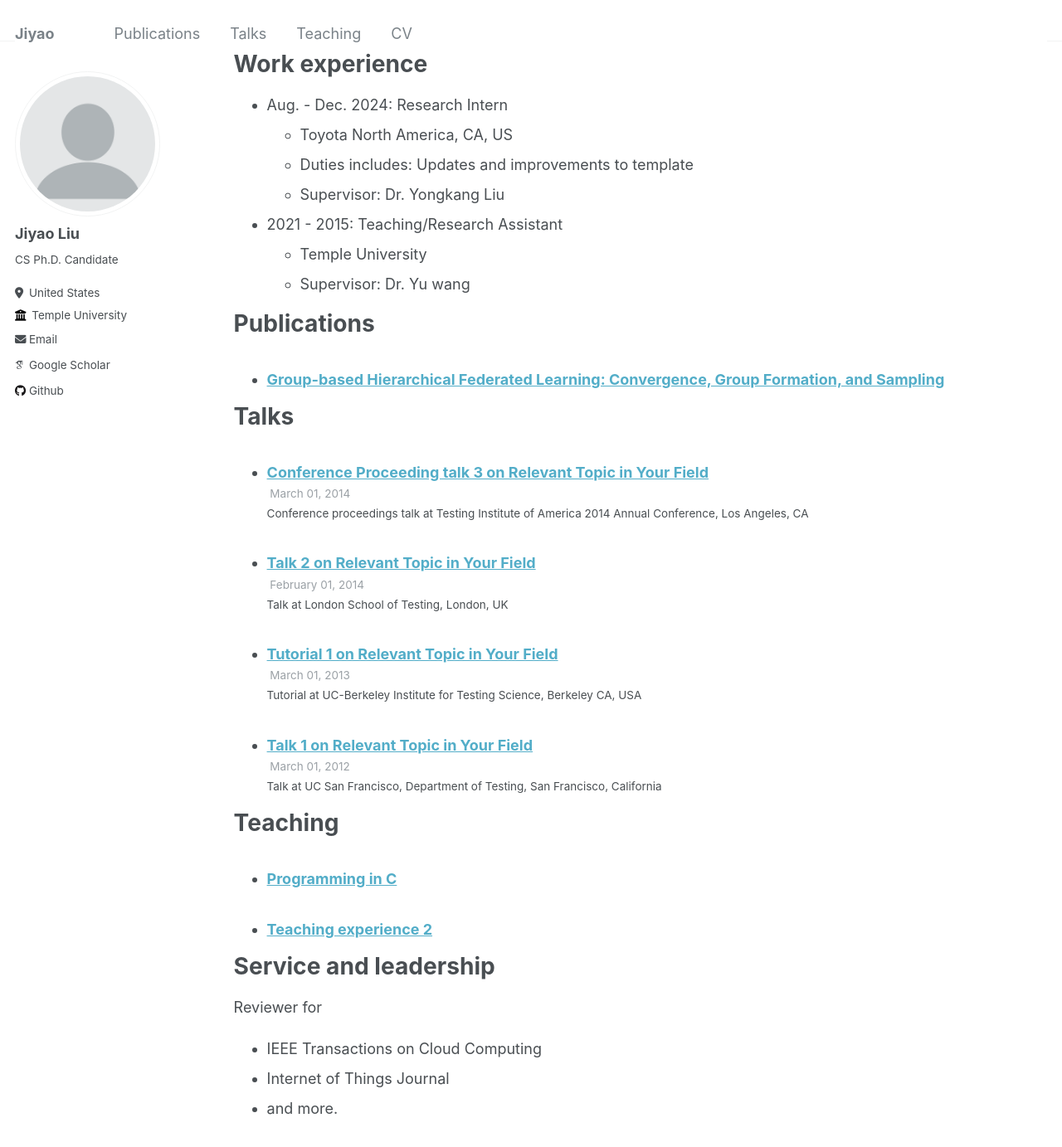
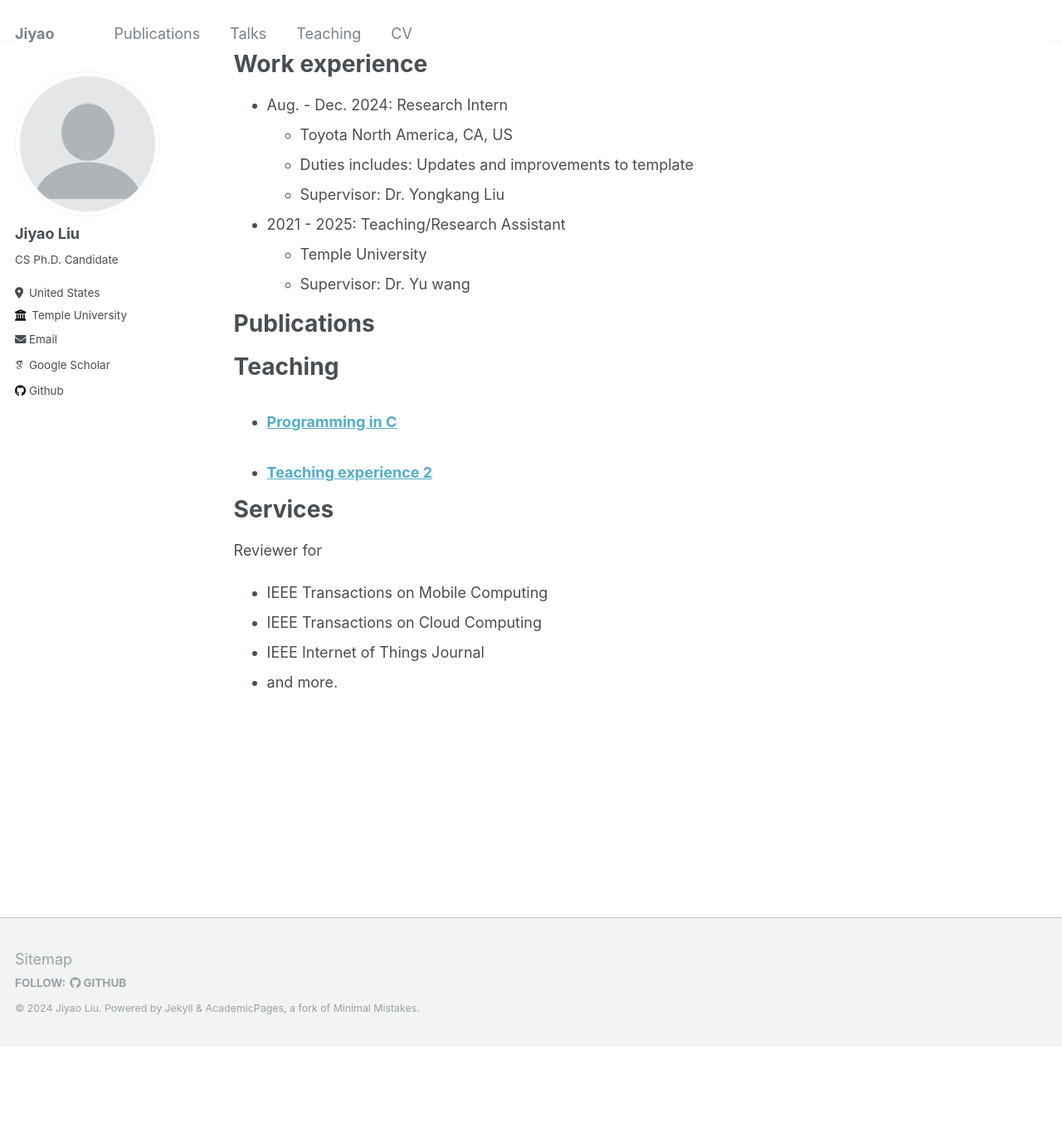
Before and after one commit to Jiyao17/Jiyao17.github.io-backup, a Jekyll site: the page built from _pages/cv.md, in a window 1280 px wide and 1400 px high, scrolled down 236 px. Shown: the top 1383 px of the window at 83% size. Built offline with Jekyll 4.4.1, drawn with Linux system fonts in a browser that asks for light colours; some web fonts are replaced; a file with an impossible date is left out; after the commit the page ends 1497 px from its top, so only the background shows below that.

Commit message:
update talks and teaching

```diff
--- a/_pages/cv.md
+++ b/_pages/cv.md
@@ -22,7 +22,7 @@ Work experience
   * Duties includes: Updates and improvements to template
   * Supervisor: Dr. Yongkang Liu
 
-* 2021 - 2015: Teaching/Research Assistant
+* 2021 - 2025: Teaching/Research Assistant
   * Temple University
   * Supervisor: Dr. Yu wang
 
@@ -33,11 +33,11 @@ Publications
     {% include archive-single-cv.html %}
   {% endfor %}</ul>
 
-Talks
+<!-- Talks
 ======
   <ul>{% for post in site.talks reversed %}
     {% include archive-single-talk-cv.html  %}
-  {% endfor %}</ul>
+  {% endfor %}</ul> -->
 
 Teaching
 ======
@@ -45,9 +45,10 @@ Teaching
     {% include archive-single-cv.html %}
   {% endfor %}</ul>
 
-Service and leadership
+Services
 ======
 Reviewer for
+  * IEEE Transactions on Mobile Computing
   * IEEE Transactions on Cloud Computing
-  * Internet of Things Journal
+  * IEEE Internet of Things Journal
   * and more.
--- a/_talks/2012-03-01-talk-1.md
+++ /dev/null
@@ -1,11 +0,0 @@
----
-title: "Talk 1 on Relevant Topic in Your Field"
-collection: talks
-type: "Talk"
-permalink: /talks/2012-03-01-talk-1
-venue: "UC San Francisco, Department of Testing"
-date: 2012-03-01
-location: "San Francisco, California"
----
-
-This is a description of your talk, which is a markdown files that can be all markdown-ified like any other post. Yay markdown!
--- a/_talks/2013-03-01-tutorial-1.md
+++ /dev/null
@@ -1,13 +0,0 @@
----
-title: "Tutorial 1 on Relevant Topic in Your Field"
-collection: talks
-type: "Tutorial"
-permalink: /talks/2013-03-01-tutorial-1
-venue: "UC-Berkeley Institute for Testing Science"
-date: 2013-03-01
-location: "Berkeley CA, USA"
----
-
-[More information here](http://exampleurl.com)
-
-This is a description of your tutorial, note the different field in type. This is a markdown files that can be all markdown-ified like any other post. Yay markdown!
--- a/_talks/2014-02-01-talk-2.md
+++ /dev/null
@@ -1,13 +0,0 @@
----
-title: "Talk 2 on Relevant Topic in Your Field"
-collection: talks
-type: "Talk"
-permalink: /talks/2014-02-01-talk-2
-venue: "London School of Testing"
-date: 2014-02-01
-location: "London, UK"
----
-
-[More information here](http://example2.com)
-
-This is a description of your talk, which is a markdown files that can be all markdown-ified like any other post. Yay markdown!
--- a/_talks/2014-03-01-talk-3.md
+++ /dev/null
@@ -1,11 +0,0 @@
----
-title: "Conference Proceeding talk 3 on Relevant Topic in Your Field"
-collection: talks
-type: "Conference proceedings talk"
-permalink: /talks/2014-03-01-talk-3
-venue: "Testing Institute of America 2014 Annual Conference"
-date: 2014-03-01
-location: "Los Angeles, CA"
----
-
-This is a description of your conference proceedings talk, note the different field in type. You can put anything in this field.
```
Also changed, not shown: _publications/gfl-icpp-23.md (renamed from _publications/2009-10-01-paper-title-number-1.md, +2 -4 lines), _talks/icpp-23.md (added, +11 -0 lines).
